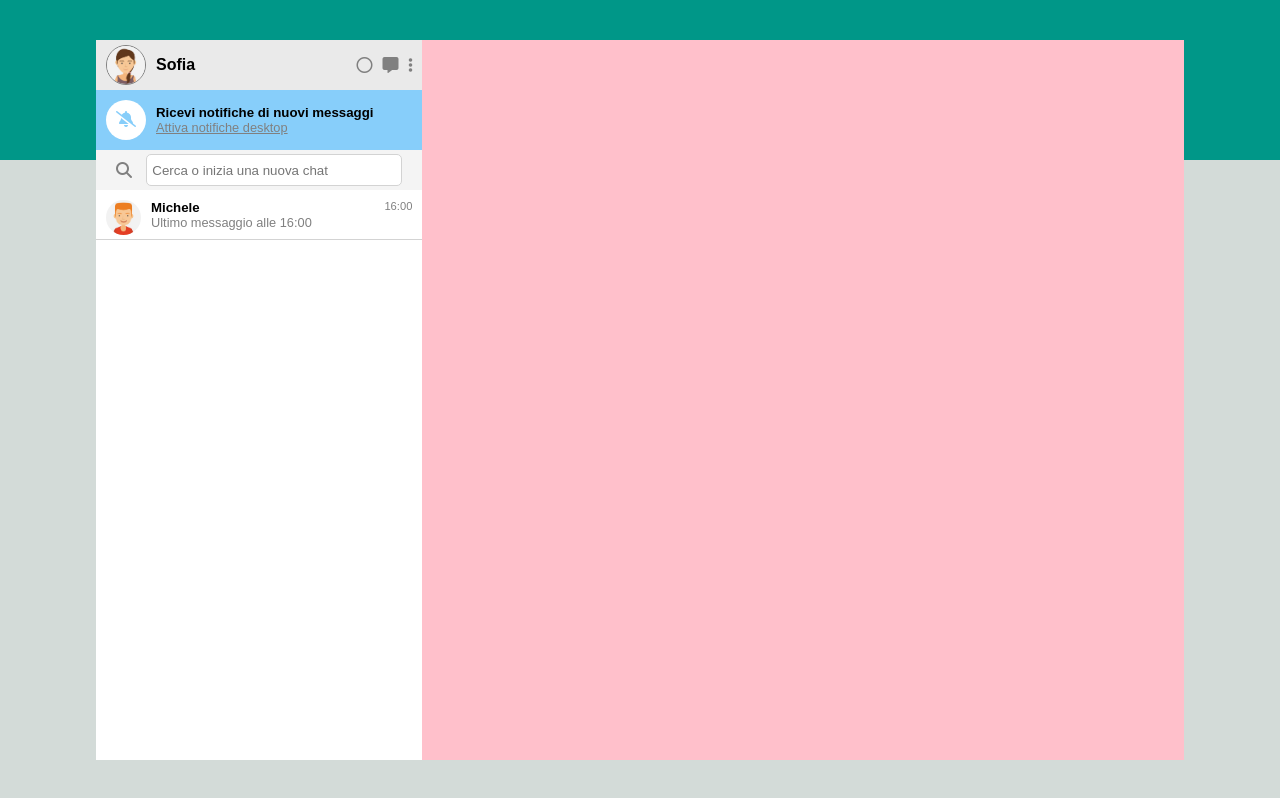
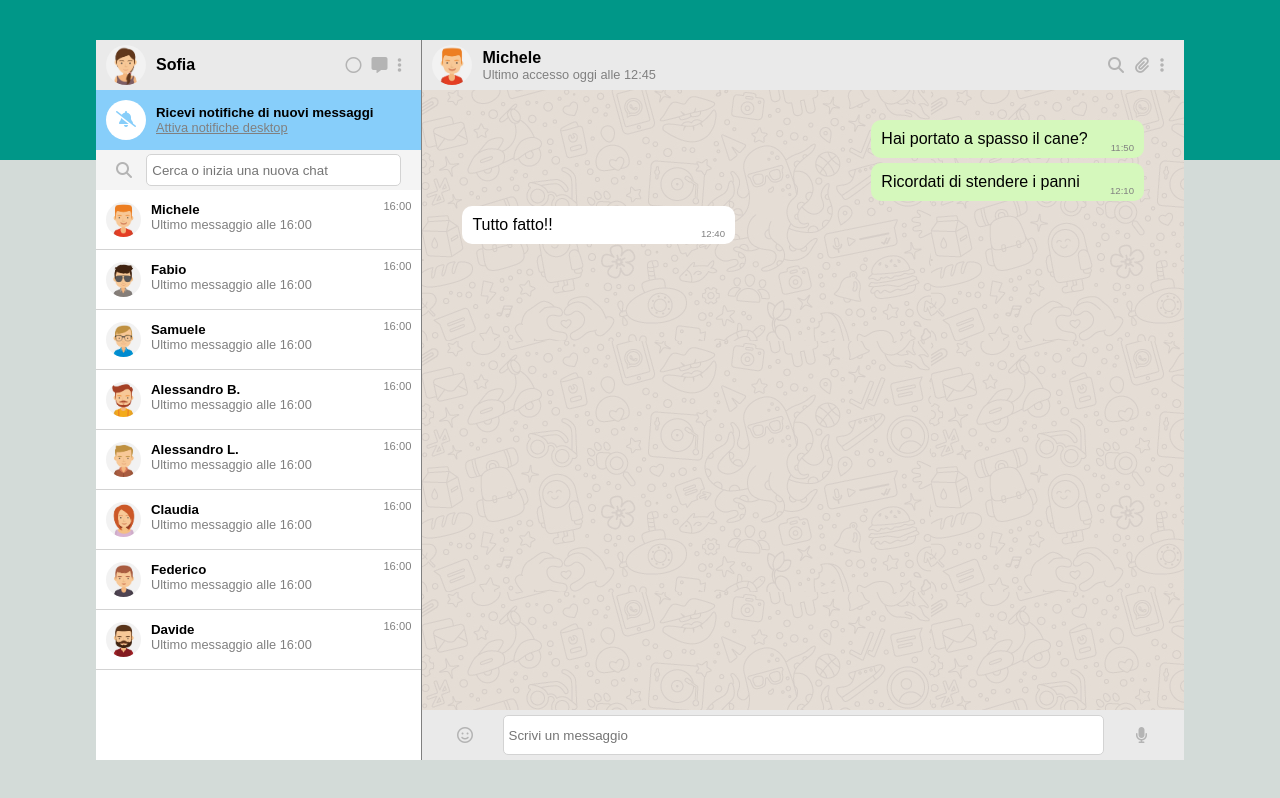
Before and after one commit to Zinni22/vue-boolzapp, a plain HTML site: page index.html in a window 1280 px wide. Drawn offline with nearby package versions, Linux system fonts and the light colour scheme.

Commit message:
Milestone 1: completata

```diff
--- a/css/style.css
+++ b/css/style.css
@@ -5,9 +5,11 @@
     font-family: Arial, Helvetica, sans-serif;
 }
 body i{
-    color: gray;
+    color: rgb(180, 180, 180);
     cursor: pointer;
 }
+
+
 
 /* BACKGROUND */
 .background{
@@ -20,42 +22,42 @@ body i{
 }
 
 
+
 /* BIG CONTAINER */
 .big-container{
     width: 85%;
     height: 90%;
-    background-color: red;
     display: flex;
 }
+
 
 
 /* ASIDE */
 .aside{
     width: 30%;
     height: 100%;
-
-    background-color: lightyellow;
+    border-right: 1px solid gray;;
 }
 /* header */
-#aside-header{
+.aside-main-header{
     height: 50px;
     padding: 0 10px;
     background-color: #eaeaea;
     display: flex;
     justify-content: space-between;
 }
-#aside-header div{
+.aside-main-header > div{
     display: flex;
     align-items: center;
 }
-#aside-header div img{
+.aside-main-header > div img{
     width: 40px;
     border-radius: 50%;
-    border: 1px solid grey;
     margin-right: 10px;
+    float: left;
 }
-#aside-header div i{
-    margin-left: 10px;
+.aside-main-header > div i{
+    margin-right: 10px;
 }
 /* blue-section */
 #blue-section{
@@ -102,12 +104,13 @@ body i{
 /* chat-section */
 #chat-section{
     background-color: white;
-    height: calc(100% - 150px)
+    height: calc(100% - 150px);
+    overflow: auto;
 }
 #chat-section ul li{
     list-style-type: none;
     padding: 10px;
-    height:50px;
+    height:60px;
     border-bottom: 1px solid lightgray;
     display: flex;
     justify-content: space-between;
@@ -119,6 +122,7 @@ body i{
 }
 #chat-section ul li .chat-contact{
     width: 80%;
+    align-self: center;
 }
 #chat-section ul li .chat-contact img{
     width: 35px;
@@ -131,14 +135,82 @@ body i{
     color: gray;
 }
 #chat-section ul li .chat-time{
+    align-self: flex-start;
     font-size: 0.7rem;
     color: gray;
 }
+/* ASIDE */
 
 
 
 /* CURRENT CHAT */
 .current-chat{
     width: 70%;
-    background-color: pink;
+    height: 100%;
 }
+.current-chat .aside-main-header > div p{
+    font-size: 0.8rem;
+    color: gray;
+}
+/* header : stessa header dell'aside*/
+/* main */
+#main-current-chat{
+    width: 100%;
+    height: calc(100% - 100px);
+    background-image: url(../img/mine.jpg);
+    padding: 30px 40px;
+    display: flex;
+    flex-direction: column;
+    overflow-y: auto;
+}
+#main-current-chat .messages{
+    min-width: 40%;
+    max-width: 70%;
+    padding: 10px;
+    margin-bottom: 5px;
+    border-radius: 10px;
+
+    position: relative;
+}
+#main-current-chat .messages.sent{
+    background-color: #d5f8bc;
+    align-self: flex-end;
+}
+#main-current-chat .messages.received{
+    background-color: white;
+    align-self: flex-start;
+}
+#main-current-chat .messages span{
+    font-size: 0.6rem;
+    color: gray;
+
+    position: absolute;
+    top: 22px;
+    right: 10px;
+}
+/* footer */
+#footer-current-chat{
+    height: 50px;
+    padding: 5px;
+    background-color: #eaeaea;
+    display: flex;
+    align-items: center;
+}
+#footer-current-chat > div{
+    width: 80%;
+    height: 100%;
+}
+#footer-current-chat > .function-container{
+    width: 10%;
+    display: flex;
+    align-items: center;
+    justify-content: center;
+}
+#footer-current-chat > div input{
+    width: 100%;
+    height: 100%;
+    padding: 0 5px;
+    border: 1px solid lightgray;
+    border-radius: 5px;
+}
+/* CURRENT CHAT */
--- a/index.html
+++ b/index.html
@@ -1,5 +1,6 @@
 <!DOCTYPE html>
 <html lang="en">
+
 <head>
     <meta charset="UTF-8">
     <meta http-equiv="X-UA-Compatible" content="IE=edge">
@@ -8,24 +9,28 @@
 
     <!-- FONT AWESOME -->
     <link rel="stylesheet" href="https://cdnjs.cloudflare.com/ajax/libs/font-awesome/6.2.1/css/all.min.css"
-    integrity="sha512-MV7K8+y+gLIBoVD59lQIYicR65iaqukzvf/nwasF0nqhPay5w/9lJmVM2hMDcnK1OnMGCdVK+iQrJ7lzPJQd1w=="
-    crossorigin="anonymous" referrerpolicy="no-referrer"/>
+        integrity="sha512-MV7K8+y+gLIBoVD59lQIYicR65iaqukzvf/nwasF0nqhPay5w/9lJmVM2hMDcnK1OnMGCdVK+iQrJ7lzPJQd1w=="
+        crossorigin="anonymous" referrerpolicy="no-referrer" />
 
     <!-- CSS -->
     <link rel="stylesheet" href="css/style.css">
 </head>
+
 <body>
+    <!-- APP -->
     <div id="app">
 
+        <!-- BACKGROUND -->
         <div class="background">
 
+            <!-- BIG CONTAINER -->
             <div class="big-container">
 
                 <!-- ASIDE -->
                 <div class="aside">
 
                     <!-- HEADER ASIDE -->
-                    <header id="aside-header">
+                    <header class="aside-main-header">
 
                         <div>
                             <img src="img/avatar_io.jpg" alt="sofia_img">
@@ -44,7 +49,7 @@
                     <section id="blue-section">
 
                         <div class="bell-blue-section">
-                        <i class="fa-solid fa-bell-slash"></i>
+                            <i class="fa-solid fa-bell-slash"></i>
                         </div>
 
                         <div class="text-blue-section">
@@ -66,10 +71,10 @@
 
                         <ul>
 
-                            <li>
+                            <li v-for="(contact, index) in contacts">
                                 <div class="chat-contact">
-                                    <img src="img/avatar_1.jpg" alt="michele-img">
-                                    <h5>Michele</h5>
+                                    <img :src="`img/avatar${contact.avatar}.jpg`" :alt="contact.name">
+                                    <h5> {{ contact.name }} </h5>
                                     <p>Ultimo messaggio alle 16:00</p>
                                 </div>
 
@@ -91,23 +96,84 @@
                 <div class="current-chat">
 
                     <!-- HEADER CURRENT CHAT -->
-                    <header id="current-chat-header">
+                    <header class="aside-main-header">
+
+                        <div>
+                            <img src="img/avatar_1.jpg" alt="michele-img">
+                            <div>
+                                <h4>
+                                    Michele
+                                </h4>
+                                <p>Ultimo accesso oggi alle 12:45</p>
+                            </div>
+                        </div>
+                        <div>
+                            <i class="fa-solid fa-magnifying-glass"></i>
+                            <i class="fa-solid fa-paperclip"></i>
+                            <i class="fa-solid fa-ellipsis-vertical"></i>
+                        </div>
 
                     </header>
                     <!-- HEADER CURRENT CHAT -->
+
+                    <!-- MAIN CURRENT CHAT -->
+                    <main id="main-current-chat">
+
+                        <div class="messages sent">
+                            Hai portato a spasso il cane?
+                            <span>11:50</span>
+                        </div>
+
+                        <div class="messages sent">
+                            Ricordati di stendere i panni
+                            <span>12:10</span>
+                        </div>
+
+                        <div class="messages received">
+                            Tutto fatto!!
+                            <span>12:40</span>
+                        </div>
+
+                    </main>
+                    <!-- MAIN CURRENT CHAT -->
+
+                    <!-- FOOTER CURRENT CHAT -->
+                    <footer id="footer-current-chat">
+
+                        <div class="function-container">
+                            <i class="fa-regular fa-face-smile"></i>
+                        </div>
+
+                        <div>
+                            <input type="text" placeholder="Scrivi un messaggio">
+                        </div>
+
+                        <div class="function-container">
+                            <i class="fa-solid fa-microphone"></i>
+                        </div>
+
+                    </footer>
+                    <!-- FOOTER CURRENT CHAT -->
 
                 </div>
                 <!-- CURRENT CHAT -->
 
 
             </div>
+            <!-- BIG CONTAINER -->
+
 
         </div>
+        <!-- BACKGROUND -->
 
     </div>
+    <!-- APP -->
+
+
     <!-- VUE -->
     <script src="https://unpkg.com/vue@3/dist/vue.global.js"></script>
     <!-- MY JS -->
-    <script type="text/javascript" src="js/script.js"></script>
+    <script type="text/javascript" src="js/scripts.js"></script>
 </body>
+
 </html>
--- a/js/scripts.js
+++ b/js/scripts.js
@@ -0,0 +1,184 @@
+const { createApp } = Vue;
+
+createApp ({
+
+    data (){
+
+        return{
+
+            contacts: [
+
+                {
+                    name: 'Michele',
+                    avatar: '_1',
+                    visible: true,
+                    messages: [
+                        {
+                        date: '10/01/2020 15:30:55',
+                        message: 'Hai portato a spasso il cane?',
+                                    status: 'sent'
+                        },
+                        {
+                        date: '10/01/2020 15:50:00',
+                        message: 'Ricordati di stendere i panni',
+                        status: 'sent'
+                        },
+                        {
+                        date: '10/01/2020 16:15:22',
+                        message: 'Tutto fatto!',
+                        status: 'received'
+                        }
+                    ],
+                },
+                {
+                    name: 'Fabio',
+                    avatar: '_2',
+                    visible: true,
+                    messages: [
+                        {
+                        date: '20/03/2020 16:30:00',
+                        message: 'Ciao come stai?',
+                        status: 'sent'
+                        },
+                        {
+                        date: '20/03/2020 16:30:55',
+                        message: 'Bene grazie! Stasera ci vediamo?',
+                        status: 'received'
+                        },
+                        {
+                        date: '20/03/2020 16:35:00',
+                        message: 'Mi piacerebbe ma devo andare a fare la spesa.',
+                        status: 'sent'
+                        }
+                    ],
+                },
+                {
+                    name: 'Samuele',
+                    avatar: '_3',
+                    visible: true,
+                    messages: [
+                        {
+                        date: '28/03/2020 10:10:40',
+                        message: 'La Marianna va in campagna',
+                        status: 'received'
+                        },
+                        {
+                        date: '28/03/2020 10:20:10',
+                        message: 'Sicuro di non aver sbagliato chat?',
+                        status: 'sent'
+                        },
+                        {
+                        date: '28/03/2020 16:15:22',
+                        message: 'Ah scusa!',
+                        status: 'received'
+                        }
+                    ],
+                },
+                {
+                    name: 'Alessandro B.',
+                    avatar: '_4',
+                    visible: true,
+                    messages: [
+                        {
+                        date: '10/01/2020 15:30:55',
+                        message: 'Lo sai che ha aperto una nuova pizzeria?',
+                        status: 'sent'
+                        },
+                        {
+                        date: '10/01/2020 15:50:00',
+                        message: 'Si, ma preferirei andare al cinema',
+                        status: 'received'
+                        }
+                    ],
+                },
+                {
+                    name: 'Alessandro L.',
+                    avatar: '_5',
+                    visible: true,
+                    messages: [
+                        {
+                        date: '10/01/2020 15:30:55',
+                        message: 'Ricordati di chiamare la nonna',
+                        status: 'sent'
+                        },
+                        {
+                        date: '10/01/2020 15:50:00',
+                        message: 'Va bene, stasera la sento',
+                        status: 'received'
+                        }
+                    ],
+                },
+                {
+                    name: 'Claudia',
+                    avatar: '_6',
+                    visible: true,
+                    messages: [
+                        {
+                        date: '10/01/2020 15:30:55',
+                        message: 'Ciao Claudia, hai novità?',
+                        status: 'sent'
+                        },
+                        {
+                        date: '10/01/2020 15:50:00',
+                        message: 'Non ancora',
+                        status: 'received'
+                        },
+                        {
+                        date: '10/01/2020 15:51:00',
+                        message: 'Nessuna nuova, buona nuova',
+                        status: 'sent'
+                        }
+                    ],
+                },
+                {
+                    name: 'Federico',
+                    avatar: '_7',
+                    visible: true,
+                    messages: [
+                        {
+                        date: '10/01/2020 15:30:55',
+                        message: 'Fai gli auguri a Martina che è il suo compleanno!',
+                        status: 'sent'
+                        },
+                        {
+                        date: '10/01/2020 15:50:00',
+                        message: 'Grazie per avermelo ricordato, le scrivo subito!',
+                        status: 'received'
+                        }
+                    ],
+                },
+                {
+                    name: 'Davide',
+                    avatar: '_8',
+                    visible: true,
+                    messages: [
+                        {
+                        date: '10/01/2020 15:30:55',
+                        message: 'Ciao, andiamo a mangiare la pizza stasera?',
+                        status: 'received'
+                        },
+                        {
+                        date: '10/01/2020 15:50:00',
+                        message: 'No, l\'ho già mangiata ieri, ordiniamo sushi!',
+                        status: 'sent'
+                        },
+                        {
+                        date: '10/01/2020 15:51:00',
+                        message: 'OK!!',
+                        status: 'received'
+                        }
+                    ],
+                }
+            ]
+
+        }
+
+    },
+
+    methods: {
+
+
+
+    }
+
+}).mount('#app');
```
